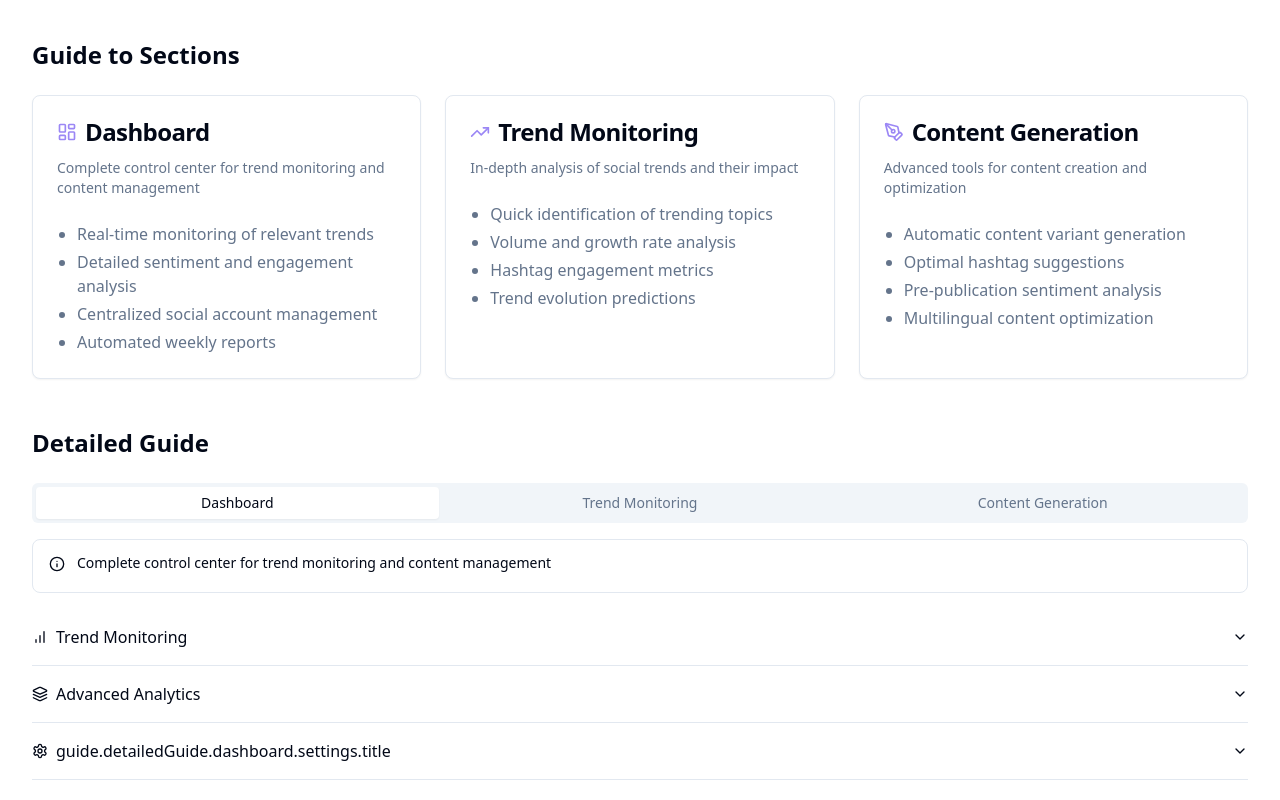
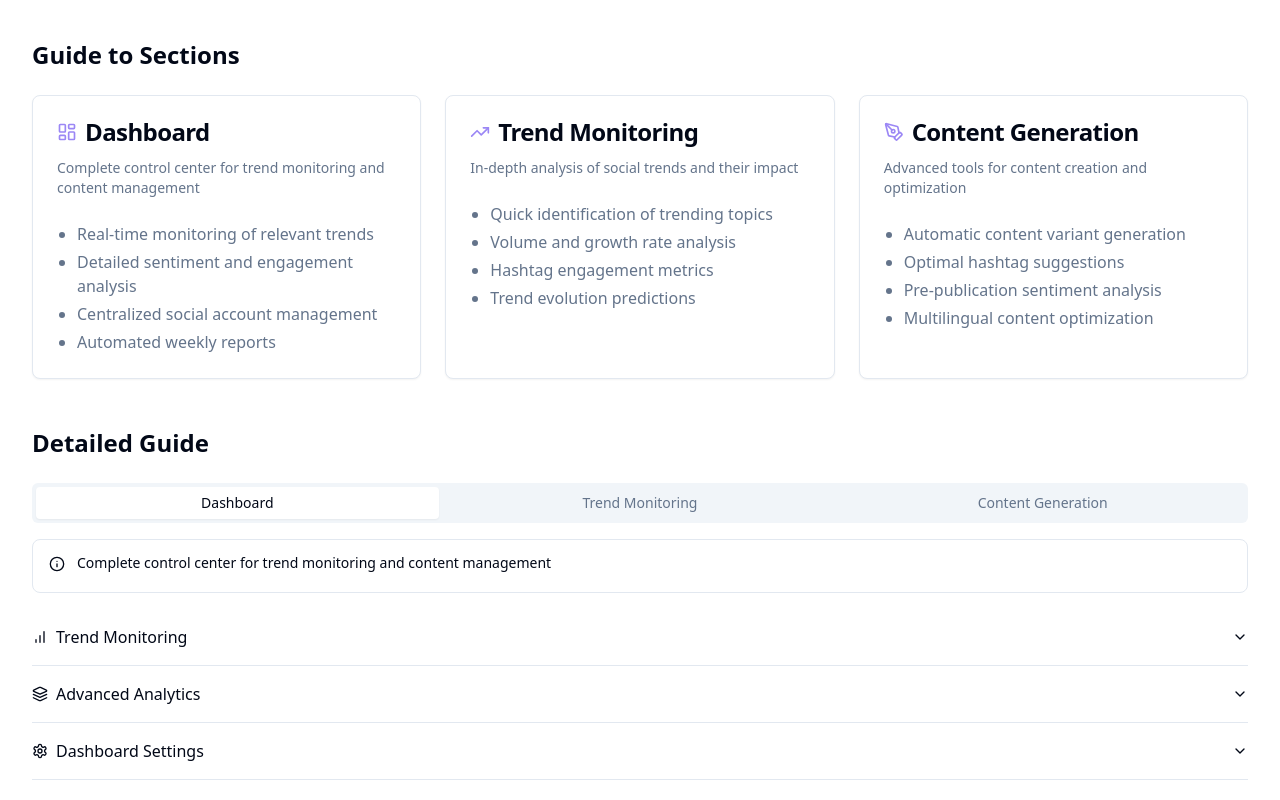
Before and after one commit to 08111963/viralgenerator-pro, a React (Vite) app: page /guide in a window 1280 px wide. Shown: the part 436-1236 px from the top of the page. Built offline with nearby package versions, Linux system fonts and the light colour scheme.

Commit message:
Fix translation key
The translation key guide.detailedGuide.dashboard.settin.title was empty.

```diff
--- a/src/i18n/locales/en/guide.ts
+++ b/src/i18n/locales/en/guide.ts
@@ -1,4 +1,3 @@
-
 export const guide = {
   title: 'TrendAI User Guide',
   downloadButton: 'Download Guide',
@@ -86,13 +85,13 @@ export const guide = {
           'Competitive Benchmark: Compare your performance with competitors'
         ]
       },
-      contentCreation: {
-        title: 'Content Creation',
+      settings: {
+        title: 'Dashboard Settings',
         items: [
-          'AI Generator: Create optimized variants of your content',
-          'Hashtag Suggestions: Get advice on the best hashtags to use',
-          'Editorial Calendar: Plan and organize your content',
-          'A/B Testing: Test different versions of your posts'
+          'Customize dashboard layout and widgets',
+          'Configure notification preferences',
+          'Manage API integrations',
+          'Set up data export options'
         ]
       }
     },
--- a/src/i18n/locales/it/guide.ts
+++ b/src/i18n/locales/it/guide.ts
@@ -1,4 +1,3 @@
-
 export const guide = {
   title: 'Guida Completa TrendAI',
   downloadButton: 'Scarica Guida',
@@ -86,13 +85,13 @@ export const guide = {
           'Benchmark Competitivo: Confronta le tue performance con i competitor'
         ]
       },
-      contentCreation: {
-        title: 'Creazione Contenuti',
+      settings: {
+        title: 'Impostazioni Dashboard',
         items: [
-          'Generatore AI: Crea varianti ottimizzate dei tuoi contenuti',
-          'Suggerimenti Hashtag: Ricevi consigli sui migliori hashtag da utilizzare',
-          'Calendario Editoriale: Pianifica e organizza i tuoi contenuti',
-          'A/B Testing: Testa diverse versioni dei tuoi post'
+          'Personalizza layout e widget della dashboard',
+          'Configura preferenze di notifica',
+          'Gestisci integrazioni API',
+          'Imposta opzioni di esportazione dati'
         ]
       }
     },
```
